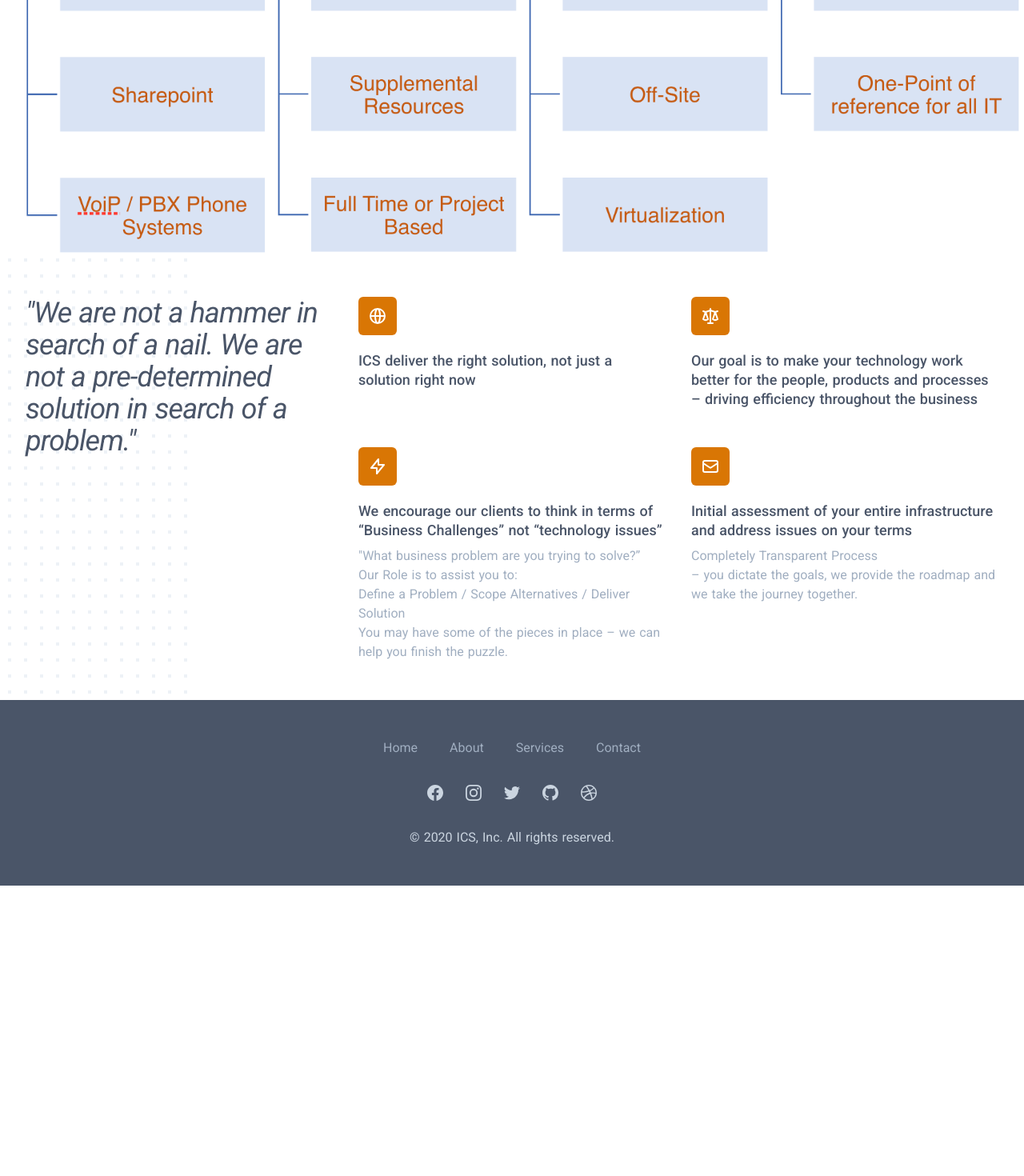
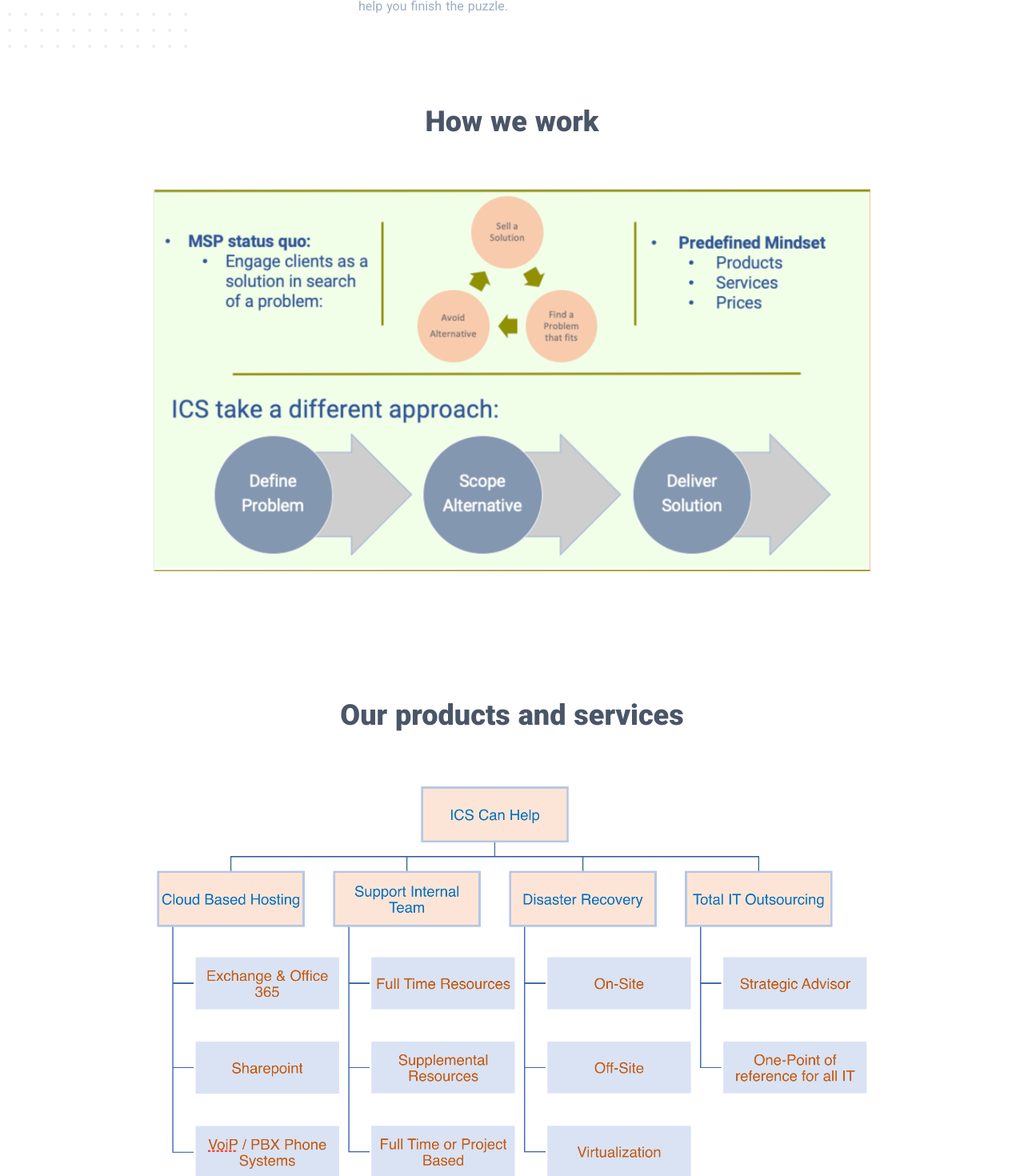
Before and after one commit to kelvingraddick/ICS-website-v2, a Nuxt app: page /services in a window 1280 px wide. Shown: the part 680-2150 px from the top of the page at 80% size. Before the commit the page ends 1787 px from the top, so only its background shows below. Built offline with nearby package versions, Linux system fonts and the light colour scheme; what @tailwindcss/ui would draw is missing.

Commit message:
Services page changes

```diff
--- /dev/null
+++ b/content/pages/services.json
@@ -0,0 +1,15 @@
+{
+  "Section 1 Sub-Title": "\"We are not a hammer in search of a nail. We are not a pre-determined solution in search of a problem.\"",
+  "Section 1 Point 1 Icon": "M14 10h4.764a2 2 0 011.789 2.894l-3.5 7A2 2 0 0115.263 21h-4.017c-.163 0-.326-.02-.485-.06L7 20m7-10V5a2 2 0 00-2-2h-.095c-.5 0-.905.405-.905.905 0 .714-.211 1.412-.608 2.006L7 11v9m7-10h-2M7 20H5a2 2 0 01-2-2v-6a2 2 0 012-2h2.5",
+  "Section 1 Point 1 Title": "ICS delivers the right solution; not just a solution right now",
+  "Section 1 Point 1 Sub-Title": "",
+  "Section 1 Point 2 Icon": "M11.49 3.17c-.38-1.56-2.6-1.56-2.98 0a1.532 1.532 0 01-2.286.948c-1.372-.836-2.942.734-2.106 2.106.54.886.061 2.042-.947 2.287-1.561.379-1.561 2.6 0 2.978a1.532 1.532 0 01.947 2.287c-.836 1.372.734 2.942 2.106 2.106a1.532 1.532 0 012.287.947c.379 1.561 2.6 1.561 2.978 0a1.533 1.533 0 012.287-.947c1.372.836 2.942-.734 2.106-2.106a1.533 1.533 0 01.947-2.287c1.561-.379 1.561-2.6 0-2.978a1.532 1.532 0 01-.947-2.287c.836-1.372-.734-2.942-2.106-2.106a1.532 1.532 0 01-2.287-.947zM10 13a3 3 0 100-6 3 3 0 000 6z",
+  "Section 1 Point 2 Title": "Our goal is to make your technology work better for the people, products and processes<br/>– driving efficiency throughout the business",
+  "Section 1 Point 2 Sub-Title": "",
+  "Section 1 Point 3 Icon": "M9.663 17h4.673M12 3v1m6.364 1.636l-.707.707M21 12h-1M4 12H3m3.343-5.657l-.707-.707m2.828 9.9a5 5 0 117.072 0l-.548.547A3.374 3.374 0 0014 18.469V19a2 2 0 11-4 0v-.531c0-.895-.356-1.754-.988-2.386l-.548-.547z",
+  "Section 1 Point 3 Title": "We encourage our clients to think in terms of “Business Challenges” not “technology issues”",
+  "Section 1 Point 3 Sub-Title": "What business problem are you trying to solve?”<br/>Our Role is to assist you to:<br/>Define a Problem / Scope Alternatives / Deliver Solution<br/>You may have some of the pieces in place – we can help you finish the puzzle.",
+  "Section 1 Point 4 Icon": "M5 12h14M5 12a2 2 0 01-2-2V6a2 2 0 012-2h14a2 2 0 012 2v4a2 2 0 01-2 2M5 12a2 2 0 00-2 2v4a2 2 0 002 2h14a2 2 0 002-2v-4a2 2 0 00-2-2m-2-4h.01M17 16h.01",
+  "Section 1 Point 4 Title": "Initial assessment of your entire infrastructure and address issues on your terms",
+  "Section 1 Point 4 Sub-Title": "Completely Transparent Process<br/>– you dictate the goals, we provide the roadmap and we take the journey together."
+}
--- a/pages/services.vue
+++ b/pages/services.vue
@@ -5,9 +5,7 @@
         <div class="space-y-8 sm:space-y-12">
           <div class="space-y-5 sm:space-y-4">
             <h2 class="text-3xl text-gray-700 leading-9 font-extrabold tracking-tight sm:text-4xl">Our services</h2>
-            <p class="text-xl leading-7 text-gray-500">ICS can help - our products & services</p>
           </div>
-					<img class="mx-auto w-full" src="/ics-services-1.png" alt="">
         </div>
       </div>
     </div>
@@ -21,74 +19,78 @@
           </defs>
           <rect width="404" height="784" fill="url(#8b1b5f72-e944-4457-af67-0c6d15a99f38)" />
         </svg>
-
         <div class="relative lg:grid lg:grid-cols-3 lg:col-gap-8">
           <div class="lg:col-span-1">
             <h3 class="leading-9 tracking-tight text-gray-700 sm:text-4xl sm:leading-10">
-              <i>"We are not a hammer in search of a nail. We are not a pre-determined solution in search of a problem."</i>
+              <i v-html="content['Section 1 Sub-Title']"></i>
             </h3>
           </div>
           <div class="mt-10 sm:grid sm:grid-cols-2 sm:col-gap-8 sm:row-gap-10 lg:col-span-2 lg:mt-0">
             <div>
               <div class="flex items-center justify-center h-12 w-12 rounded-md bg-orange-500 text-white">
                 <svg class="h-6 w-6" fill="none" viewBox="0 0 24 24" stroke="currentColor">
-                  <path stroke-linecap="round" stroke-linejoin="round" stroke-width="2" d="M21 12a9 9 0 01-9 9m9-9a9 9 0 00-9-9m9 9H3m9 9a9 9 0 01-9-9m9 9c1.657 0 3-4.03 3-9s-1.343-9-3-9m0 18c-1.657 0-3-4.03-3-9s1.343-9 3-9m-9 9a9 9 0 019-9" />
+                  <path stroke-linecap="round" stroke-linejoin="round" stroke-width="2" :d="content['Section 1 Point 1 Icon']" />
                 </svg>
               </div>
               <div class="mt-5">
-                <h4 class="text-lg leading-6 font-medium text-gray-700">ICS deliver the right solution, not just a solution right now</h4>
-                <p class="mt-2 text-base leading-6 text-gray-500">
-
-                </p>
+                <h4 v-html="content['Section 1 Point 1 Title']" class="text-lg leading-6 font-medium text-gray-700"></h4>
+                <p v-html="content['Section 1 Point 1 Sub-Title']" class="mt-2 text-base leading-6 text-gray-500"></p>
               </div>
             </div>
             <div class="mt-10 sm:mt-0">
               <div class="flex items-center justify-center h-12 w-12 rounded-md bg-orange-500 text-white">
                 <svg class="h-6 w-6" fill="none" viewBox="0 0 24 24" stroke="currentColor">
-                  <path stroke-linecap="round" stroke-linejoin="round" stroke-width="2" d="M3 6l3 1m0 0l-3 9a5.002 5.002 0 006.001 0M6 7l3 9M6 7l6-2m6 2l3-1m-3 1l-3 9a5.002 5.002 0 006.001 0M18 7l3 9m-3-9l-6-2m0-2v2m0 16V5m0 16H9m3 0h3" />
+                  <path stroke-linecap="round" stroke-linejoin="round" stroke-width="2" :d="content['Section 1 Point 2 Icon']" />
                 </svg>
               </div>
               <div class="mt-5">
-                <h4 class="text-lg leading-6 font-medium text-gray-700">
-									Our goal is to make your technology work better for the people, products and processes<br />
-									– driving efficiency throughout the business
-								</h4>
-                <p class="mt-2 text-base leading-6 text-gray-500">
-
-                </p>
+                <h4 v-html="content['Section 1 Point 2 Title']" class="text-lg leading-6 font-medium text-gray-700"></h4>
+                <p v-html="content['Section 1 Point 2 Sub-Title']" class="mt-2 text-base leading-6 text-gray-500"></p>
               </div>
             </div>
             <div class="mt-10 sm:mt-0">
               <div class="flex items-center justify-center h-12 w-12 rounded-md bg-orange-500 text-white">
                 <svg class="h-6 w-6" fill="none" viewBox="0 0 24 24" stroke="currentColor">
-                  <path stroke-linecap="round" stroke-linejoin="round" stroke-width="2" d="M13 10V3L4 14h7v7l9-11h-7z" />
+                  <path stroke-linecap="round" stroke-linejoin="round" stroke-width="2" :d="content['Section 1 Point 3 Icon']" />
                 </svg>
               </div>
               <div class="mt-5">
-                <h4 class="text-lg leading-6 font-medium text-gray-700">We encourage our clients to think in terms of “Business Challenges” not “technology issues”</h4>
-                <p class="mt-2 text-base leading-6 text-gray-500">
-                  "What business problem are you trying to solve?”<br />
-									Our Role is to assist you to: <br />
-									Define a Problem / Scope Alternatives / Deliver Solution<br />
-									You may have some of the pieces in place – we can help you finish the puzzle.
-                </p>
+                <h4 v-html="content['Section 1 Point 3 Title']" class="text-lg leading-6 font-medium text-gray-700"></h4>
+                <p v-html="content['Section 1 Point 3 Sub-Title']" class="mt-2 text-base leading-6 text-gray-500"></p>
               </div>
             </div>
             <div class="mt-10 sm:mt-0">
               <div class="flex items-center justify-center h-12 w-12 rounded-md bg-orange-500 text-white">
                 <svg class="h-6 w-6" fill="none" viewBox="0 0 24 24" stroke="currentColor">
-                  <path stroke-linecap="round" stroke-linejoin="round" stroke-width="2" d="M3 8l7.89 5.26a2 2 0 002.22 0L21 8M5 19h14a2 2 0 002-2V7a2 2 0 00-2-2H5a2 2 0 00-2 2v10a2 2 0 002 2z" />
+                  <path stroke-linecap="round" stroke-linejoin="round" stroke-width="2" :d="content['Section 1 Point 4 Icon']" />
                 </svg>
               </div>
               <div class="mt-5">
-                <h4 class="text-lg leading-6 font-medium text-gray-700">Initial assessment of your entire infrastructure and address issues on your terms</h4>
-                <p class="mt-2 text-base leading-6 text-gray-500">
-                  Completely Transparent Process<br />
-									– you dictate the goals, we provide the roadmap and we take the journey together.
-                </p>
+                <h4 v-html="content['Section 1 Point 4 Title']" class="text-lg leading-6 font-medium text-gray-700"></h4>
+                <p v-html="content['Section 1 Point 4 Sub-Title']" class="mt-2 text-base leading-6 text-gray-500"></p>
               </div>
             </div>
           </div>
+        </div>
+      </div>
+    </div>
+    <div class="bg-gray-50 pt-12 sm:pt-16">
+      <div class="max-w-screen-xl mx-auto px-4 sm:px-6 lg:px-8">
+        <div class="max-w-4xl mx-auto text-center">
+          <h2 class="text-3xl leading-9 font-extrabold text-gray-700 sm:text-4xl sm:leading-10">
+            How we work
+          </h2>
+          <img class="relative w-full mt-16 pb-24" width="490" src="/ics-image-9.png" alt="">
+        </div>
+      </div>
+    </div>
+    <div class="pt-12 sm:pt-16">
+      <div class="max-w-screen-xl mx-auto px-4 sm:px-6 lg:px-8">
+        <div class="max-w-4xl mx-auto text-center">
+          <h2 class="text-3xl leading-9 font-extrabold text-gray-700 sm:text-4xl sm:leading-10">
+            Our products and services
+          </h2>
+          <img class="relative w-full mx-auto mt-16 mb-24" width="490" src="/ics-services-1.png" alt="">
         </div>
       </div>
     </div>
@@ -96,7 +98,14 @@
 </template>
 
 <script>
+  import Content from '@/content/pages/services.json';
+
   export default {
+    data: function() {
+      return {
+        content: Content
+      }
+    }
   }
 </script>
 
```
Also changed, not shown: static/ics-image-9.png (added).
